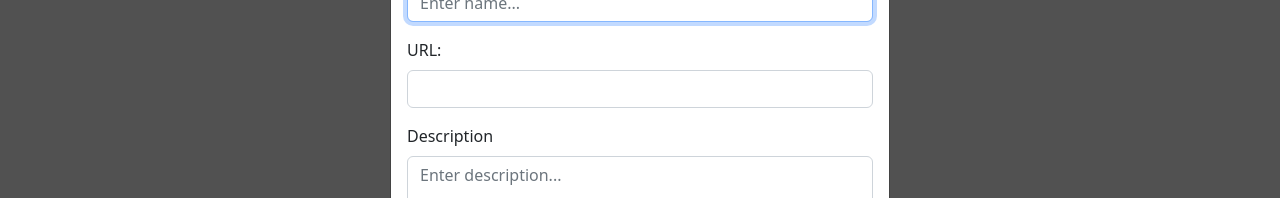
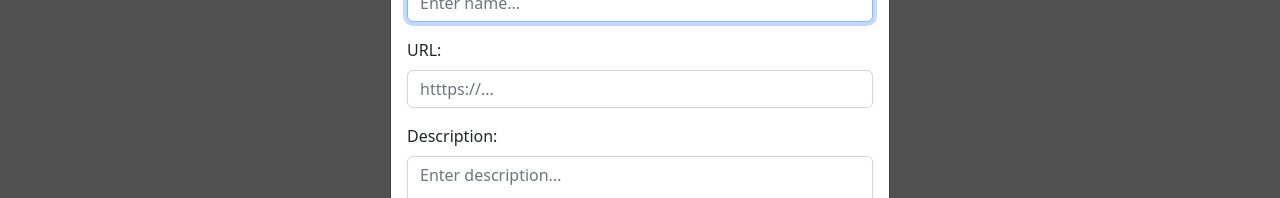
Before and after one commit to BirhanBey/mediacardsFE, a React (Vite) app: page / in a window 1280 px wide. Both pictures are taken after a click on the button "Add Link". Shown: the part 162-360 px from the top of the page. Built offline with nearby package versions, Linux system fonts and the light colour scheme; no server answers.

Commit message:
add-onchanges

```diff
--- a/src/components/AddButton.jsx
+++ b/src/components/AddButton.jsx
@@ -25,11 +25,14 @@ const AddButton = ({ addCard }) => {
 
   const handleSave = async () => {
     try {
-      const response = await axios.post("http://localhost/api/lists", {
-        name,
-        description,
-        url,
-      });
+      const response = await axios.post(
+        "https://s10.syntradeveloper.be/api/lists",
+        {
+          name,
+          description,
+          url,
+        }
+      );
       addCard(response.data); // update the state in the parent component
       setName("");
       setDescription("");
@@ -78,8 +81,12 @@ const AddButton = ({ addCard }) => {
                     https://example.com/users/
                   </InputGroup.Text> */}
                   <Form.Control
+                    placeholder="htttps://..."
                     id="basic-url"
                     aria-describedby="basic-addon3"
+                    onChange={handleUrlChange}
+                    name="url"
+                    value={url}
                   />
                 </InputGroup>
               </Form.Group>
@@ -88,11 +95,14 @@ const AddButton = ({ addCard }) => {
                 className="mb-3"
                 controlId="exampleForm.ControlTextarea1"
               >
-                <Form.Label>Description</Form.Label>
+                <Form.Label>Description:</Form.Label>
                 <Form.Control
                   as="textarea"
                   rows={3}
                   placeholder="Enter description..."
+                  onChange={handleDescriptionChange}
+                  name="description"
+                  value={description}
                 />
               </Form.Group>
             </Form>
```
